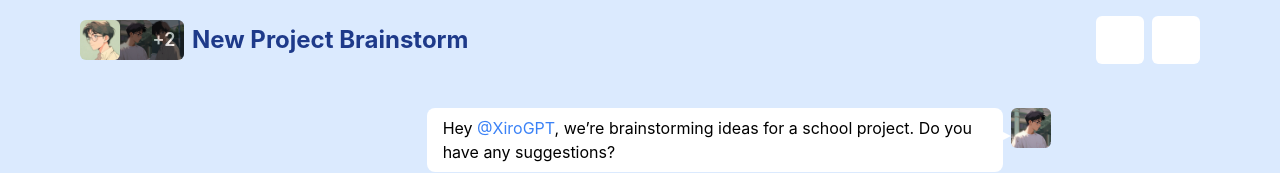
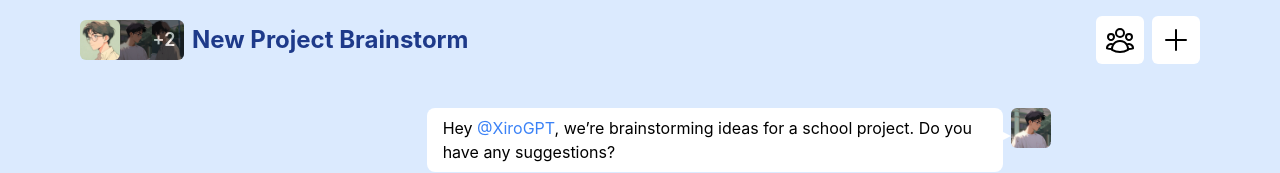
Before and after one commit to Team-Xiro/Xirobot-frontend, a React (Create React App) app: page /groupchat in a window 1280 px wide. Shown: the top 173 px of the page. Built offline with nearby package versions, Linux system fonts and the light colour scheme.

Commit message:
HeroIcons added again

```diff
--- a/package.json
+++ b/package.json
@@ -4,12 +4,14 @@
   "private": true,
   "dependencies": {
     "@chatscope/chat-ui-kit-react": "^2.0.3",
+    "@heroicons/react": "^2.2.0",
     "@splinetool/react-spline": "^4.0.0",
     "@testing-library/jest-dom": "^5.17.0",
     "@testing-library/react": "^13.4.0",
     "@testing-library/user-event": "^13.5.0",
     "class-variance-authority": "^0.7.1",
     "clsx": "^2.1.1",
+    "lucide": "^0.468.0",
     "lucide-react": "^0.466.0",
     "react": "^18.2.0",
     "react-chat-elements": "^12.0.17",
--- a/src/App.js
+++ b/src/App.js
@@ -1,20 +1,19 @@
-import { BrowserRouter as Router, Routes, Route } from 'react-router-dom';
+import { BrowserRouter as Router, Routes, Route } from "react-router-dom";
 
-
-import './App.css';
-import NewPage2 from './pages/NewPage2.jsx';
-import Newpage3 from './pages/Newpage3.jsx';
-import NewPage4 from './pages/NewPage4.jsx';
+import "./App.css";
+import NewPage2 from "./pages/NewPage2.jsx";
+import Newpage3 from "./pages/Newpage3.jsx";
+import NewPage4 from "./pages/NewPage4.jsx";
 
 function App() {
   return (
     <Router>
       <main>
         <Routes>
-          <Route path="/"/>
-          <Route path="/chat" element={<NewPage2/>} />
-          <Route path="/groupchat" element={<Newpage3/>} />
-          <Route path="/voicechat" element={<NewPage4/>} />
+          <Route path="/" element={<NewPage2 />} />
+          <Route path="/chat" element={<NewPage2 />} />
+          <Route path="/groupchat" element={<Newpage3 />} />
+          <Route path="/voicechat" element={<NewPage4 />} />
         </Routes>
       </main>
     </Router>
--- a/src/components/GroupChatHead.jsx
+++ b/src/components/GroupChatHead.jsx
@@ -1,4 +1,7 @@
 import React from "react";
+
+import { UserGroupIcon, PlusIcon } from "@heroicons/react/24/outline";
+
 import profile1 from "../assets/profile1.jpg";
 import profile2 from "../assets/profile2.jpg";
 import profile3 from "../assets/profile3.jpg";
@@ -48,10 +51,10 @@ const GroupChatHead = () => {
 
       <div className="flex gap-2">
         <button className="relative w-12 h-12 bg-white rounded-md">
-
+          <UserGroupIcon className="absolute w-8 h-8 transform -translate-x-1/2 -translate-y-1/2 cursor-pointer top-1/2 left-1/2" />
         </button>
         <button className="relative w-12 h-12 bg-white rounded-md">
-
+          <PlusIcon className="absolute w-8 h-8 transform -translate-x-1/2 -translate-y-1/2 cursor-pointer top-1/2 left-1/2" />
         </button>
       </div>
     </div>
```
Also changed, not shown: 1 other file (tests, documents, lock files or other folders).
